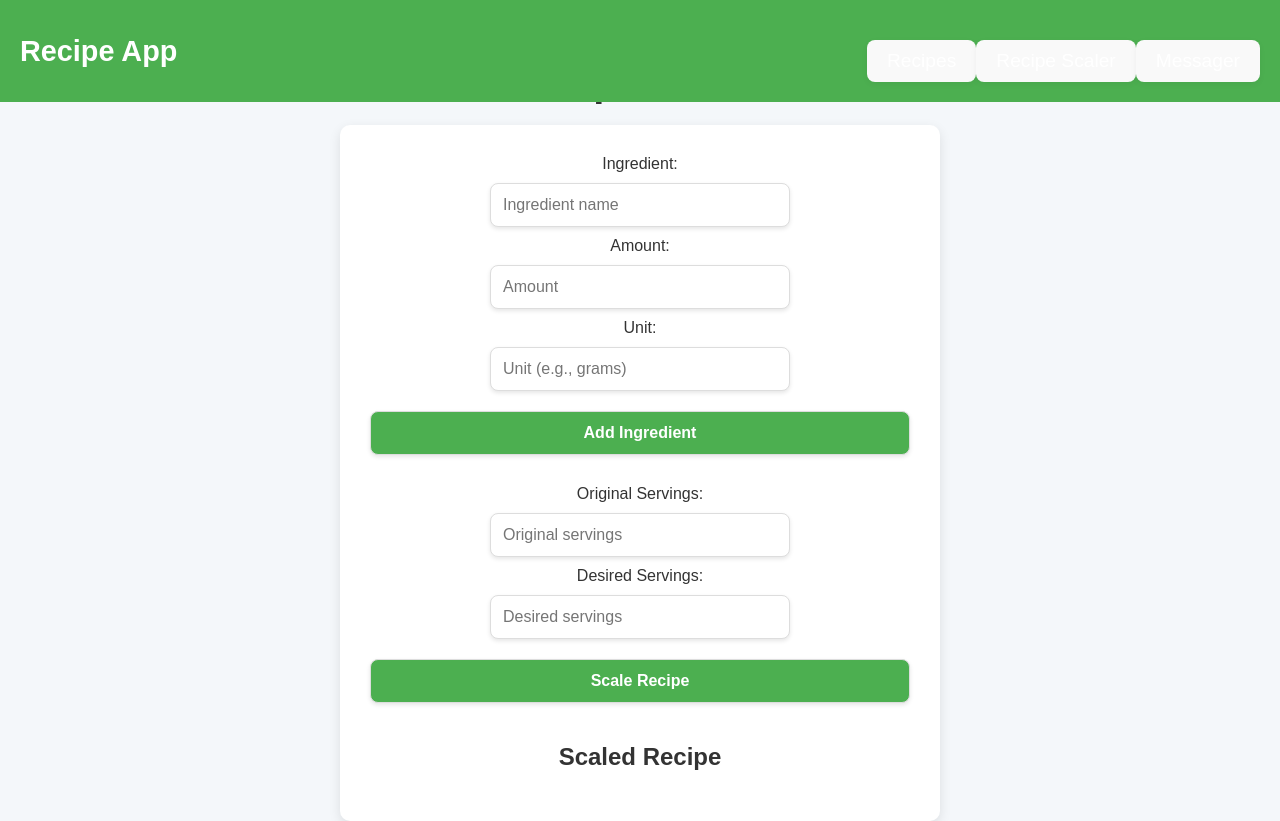
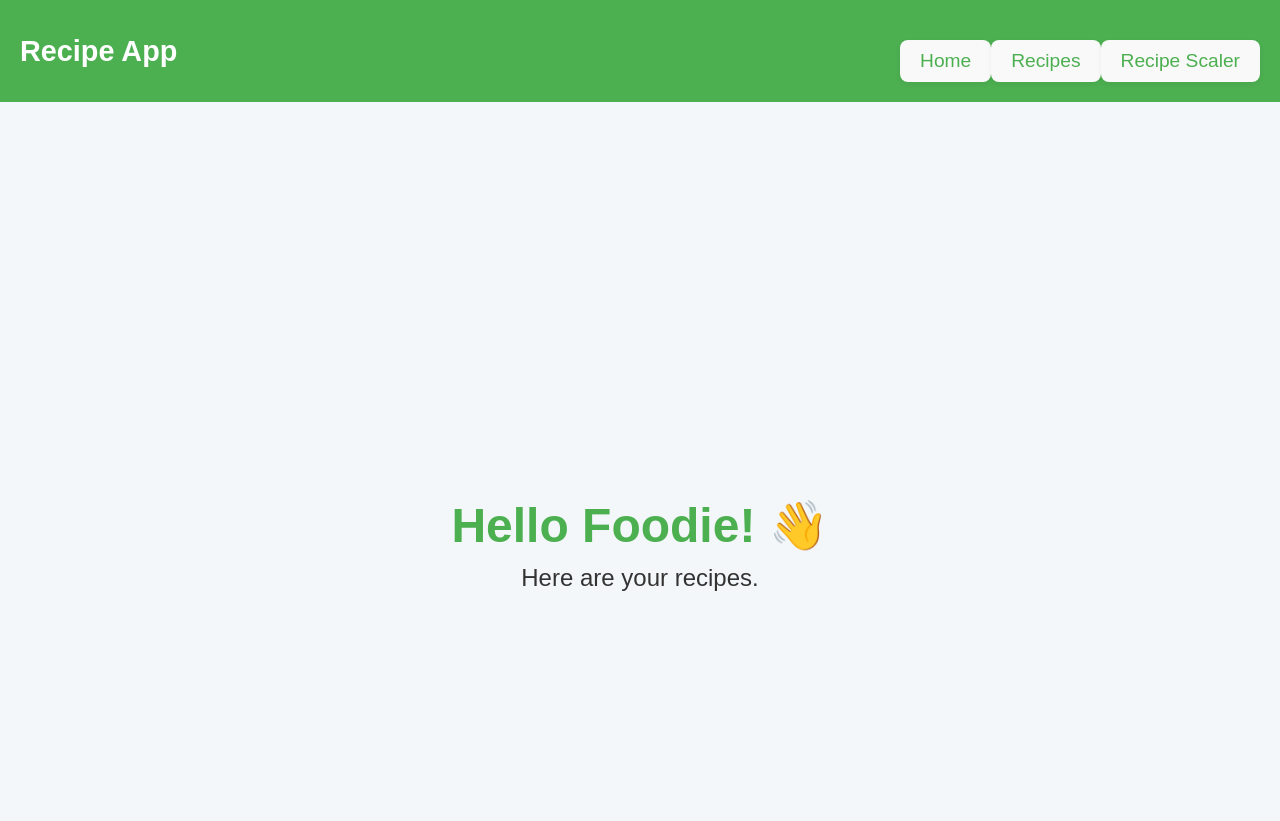
Before and after one commit to Gomezzzer/meez-python, a Flask app: page / in a window 1280 px wide. After the commit the page ends 591 px from the top, so only its background shows below. Run offline with Flask 3, Linux system fonts and the light colour scheme.

Commit message:
landing page

```diff
--- a/recipe-scaler/app.py
+++ b/recipe-scaler/app.py
@@ -2,11 +2,15 @@ from flask import Flask, request, jsonify, render_template
 
 app = Flask(__name__)
 
-# Route to serve the HTML page
+# Route to serve the landing page
 @app.route('/')
 def home():
-    return render_template('index.html')  # Renders the HTML page from the templates folder
+    return render_template('index.html')  # This will render the landing page
 
+# Route to serve the recipe scaler page
+@app.route('/recipe_scaler')
+def recipe_scaler():
+    return render_template('recipe_scaler.html')  # This renders the recipe scaler page
 
 # Existing route to scale the recipe
 @app.route('/scale_recipe', methods=['POST'])
@@ -33,9 +37,9 @@ def scale_recipe():
 
     return jsonify(scaled_ingredients)
 
+# Route to display recipes
 @app.route('/recipes')
 def recipes():
-    # You can pass data to the template if you want, like a list of recipes
     recipes_data = [
         {
             'name': 'Spaghetti Carbonara',
@@ -49,7 +53,6 @@ def recipes():
             'amounts': 'Chicken: 500g, Curry Powder: 1 tbsp, Coconut Milk: 200ml, Onion: 1',
             'yield': '4 servings'
         }
-        # Add more recipes as needed
     ]
     return render_template('recipes.html', recipes=recipes_data)
 
--- a/recipe-scaler/static/script.js
+++ b/recipe-scaler/static/script.js
@@ -65,3 +65,23 @@ const navLinks = document.getElementById('nav-links');
 menuIcon.addEventListener('click', () => {
     navLinks.classList.toggle('active');
 });
+
+const carouselImages = document.querySelector('.carousel-images');
+let scrollPosition = 0;
+const scrollAmount = 200;
+
+function scrollRight() {
+  if (scrollPosition < carouselImages.scrollWidth - carouselImages.clientWidth) {
+    scrollPosition += scrollAmount;
+    carouselImages.style.transform = `translateX(-${scrollPosition}px)`;
+  }
+}
+
+function scrollLeft() {
+  if (scrollPosition > 0) {
+    scrollPosition -= scrollAmount;
+    carouselImages.style.transform = `translateX(-${scrollPosition}px)`;
+  }
+}
+
+// Optional: Add arrows or navigation if needed for additional control
--- a/recipe-scaler/static/styles.css
+++ b/recipe-scaler/static/styles.css
@@ -13,7 +13,7 @@ body {
   justify-content: center;
   align-items: center;
   height: 100vh;
-  flex-direction: column; /* Aligns everything vertically */
+  flex-direction: column;
   padding: 20px;
 }
 
@@ -46,7 +46,7 @@ body {
 }
 
 .navbar .nav-links li a {
-  color: white;
+  color: #4CAF50;
   text-decoration: none;
   font-size: 1.2rem;
 }
@@ -62,45 +62,83 @@ body {
   cursor: pointer;
 }
 
-@media (max-width: 768px) {
+/* Landing Page Styles */
+.landing-page {
+  display: flex;
+  flex-direction: column;
+  align-items: center;
+  justify-content: center;
+  height: 100vh;
+  text-align: center;
+  background-color: #f4f7fa;
+}
+
+.welcome-message {
+  font-size: 3rem;
+  font-weight: bold;
+  color: #4CAF50;
+}
+
+.subtext {
+  font-size: 1.5rem;
+  color: #333;
+  margin-top: 10px;
+}
+
+
+
+/* Tablet View (481px - 768px) */
+@media (max-width: 768px) and (min-width: 481px) {
+  .navbar .nav-links {
+    display: flex;
+    justify-content: space-around;
+    width: 100%;
+  }
+
+  .menu-icon {
+    display: none;
+  }
+
+  h1 {
+    font-size: 2rem;
+    margin-top: 60px;  /* Smaller margin-top for mobile screens */
+  }
+}
+
+/* Mobile View (0 - 480px) */
+@media (max-width: 480px) {
   .navbar .nav-links {
     display: none;
-    width: 79%;
+    width: 100%;
     text-align: center;
-    /*background-color: #333;*/
     position: absolute;
     top: 60px;
-    left: 83px;
+    left: 0;
   }
 
   .navbar .nav-links.active {
-    display: block;
+    display: flex;
+    flex-direction: column;
+    align-items: center;
   }
 
   .navbar .nav-links li {
     padding: 15px 0;
-    width: 100%;
+    width: 80%;
   }
 
   .menu-icon {
     display: block;
   }
+
 }
 
 /* Header */
 h1 {
-  margin-top: 80px;  /* Add space for the fixed navbar */
+  margin-top: 80px;
   font-size: 2.5rem;
   text-align: center;
   color: #333;
-}
-
-h1 {
-  text-align: center;
-  color: #333;
-  margin-bottom: 20px;  /* Space between title and container */
-  font-size: 2.5rem;
-  font-weight: bold;
 }
 
 /* Container for the form and content */
@@ -186,23 +224,6 @@ ul li {
   box-shadow: 0 2px 6px rgba(0, 0, 0, 0.05);
 }
 
-/* Responsive Design */
-@media (max-width: 768px) {
-  .container {
-    padding: 20px;
-  }
-
-  h1 {
-    font-size: 2rem;
-  }
-
-  input[type="text"],
-  input[type="number"],
-  button {
-    max-width: 100%;
-  }
-}
-
 /* Recipes page-specific styles */
 .recipe-cards {
   display: grid;
@@ -238,7 +259,38 @@ ul li {
 
 /* Responsive Design */
 @media (max-width: 768px) {
+  .container {
+    padding: 20px;
+  }
+
+  h1 {
+    font-size: 2rem;
+    margin-top: 80px;
+  }
+
+  input[type="text"],
+  input[type="number"],
+  button {
+    max-width: 100%;
+  }
+}
+
+@media (max-width: 768px) {
   .recipe-card {
     max-width: 100%;
   }
 }
+
+/* Responsive adjustments for h1 on larger screens */
+@media (min-width: 1024px) {
+  h1 {
+    margin-top: 560px;  /* Increase margin-top slightly on larger screens */
+  }
+}
+
+@media (max-width: 1280px) and (min-width: 1200px) {
+  /* Specific styling between 1200px and 1280px */
+  h1 {
+    margin-top: 289px;  /* Adds extra spacing for these sizes */
+  }
+}
--- a/recipe-scaler/templates/index.html
+++ b/recipe-scaler/templates/index.html
@@ -1,57 +1,30 @@
+<!-- templates/index.html (Landing Page) -->
 <!DOCTYPE html>
 <html lang="en">
 <head>
-  <meta charset="UTF-8" />
-  <meta name="viewport" content="width=device-width, initial-scale=1.0" />
-  <title>Recipe Scaler</title>
-  <link rel="stylesheet" href="{{ url_for('static', filename='styles.css') }}">
-
+    <meta charset="UTF-8">
+    <meta name="viewport" content="width=device-width, initial-scale=1.0">
+    <title>Hello Foodies</title>
+    <link rel="stylesheet" href="{{ url_for('static', filename='styles.css') }}">
 </head>
 <body>
-
-   <!-- Hamburger Navigation -->
-   <div class="navbar">
+  <div class="navbar">
     <div class="logo">Recipe App</div>
     <div class="menu-icon" id="menu-icon">
         &#9776;
     </div>
     <ul class="nav-links" id="nav-links">
+        <li><a href="/">Home</a></li>
         <li><a href="/recipes">Recipes</a></li>
-        <li><a href="/recipe-scaler">Recipe Scaler</a></li>
-        <li><a href="/messager">Messager</a></li>
+        <li><a href="/recipe_scaler">Recipe Scaler</a></li>
     </ul>
-   </div>
+  </div>
 
-  <h1>Recipe Scaler</h1>
-  <div class="container">
-    <form id="ingredientForm">
-      <label for="ingredientName">Ingredient:</label>
-      <input type="text" id="ingredientName" placeholder="Ingredient name" required />
-
-      <label for="ingredientAmount">Amount:</label>
-      <input type="number" id="ingredientAmount" placeholder="Amount" step="any" required />
-
-      <label for="ingredientUnit">Unit:</label>
-      <input type="text" id="ingredientUnit" placeholder="Unit (e.g., grams)" required />
-
-      <button type="button" onclick="addIngredient()">Add Ingredient</button>
-    </form>
-
-    <div class="scaling">
-      <label for="originalServings">Original Servings:</label>
-      <input type="number" id="originalServings" placeholder="Original servings" required />
-
-      <label for="desiredServings">Desired Servings:</label>
-      <input type="number" id="desiredServings" placeholder="Desired servings" required />
-
-      <button type="button" onclick="scaleRecipe()">Scale Recipe</button>
-    </div>
-
-    <h2>Scaled Recipe</h2>
-    <ul id="scaledRecipe"></ul>
+  <div class="landing-page">
+      <h1 class="welcome-message">Hello Foodie! 👋</h1>
+      <p class="subtext">Here are your recipes.</p>
   </div>
 
   <script src="{{ url_for('static', filename='script.js') }}"></script>
-
 </body>
 </html>
```
Also changed, not shown: recipe-scaler/templates/recipe_scaler.html (added, +57 -0 lines), recipe-scaler/templates/recipes.html (+13 -0 lines).
